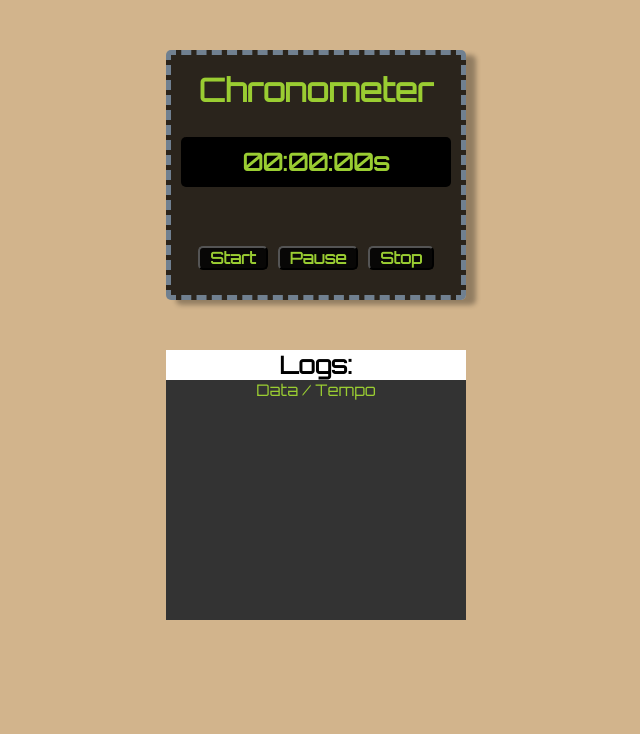
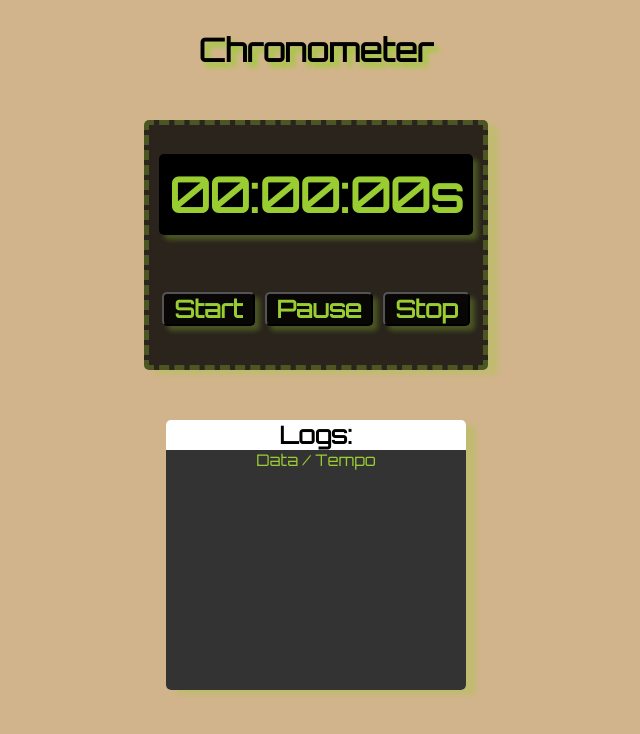
Before and after one commit to fabiofsjunior/learning-javascript, a plain HTML site: page html/cronometro.html in a window 1280 px wide. Shown: the whole page, without its empty margins (324-964 px from the left). Drawn offline with Linux system fonts and the light colour scheme.

Commit message:
update css

```diff
--- a/css/cronometro.css
+++ b/css/cronometro.css
@@ -7,6 +7,7 @@
     --colorShadow: #708090;
     --colorPage: #d2b48c;
     --colorHover: #99cd325d;
+    --colorShadow: #99cd324b;
 }
 *{
     /*Config Gerais básicas*/
@@ -16,6 +17,7 @@
     font-family: 'Orbitron', sans-serif;
 
 }
+
 body{
     background-color: var(--colorPage);
     display: flex;
@@ -23,6 +25,13 @@ body{
     gap: 50px;
     max-width: 100vw;
     max-height: 100vh;
+}
+header{
+    padding-top: 30px;
+}
+h1{
+    text-align: center;
+    text-shadow: 5px 5px 5px var(--colorTextLed);
 
 }
 
@@ -32,13 +41,11 @@ main{
     flex-direction: column;
     align-items: center;
     justify-content: space-around;
-    gap: 30px;
     width: fit-content;
     height: fit-content;
     min-width: 300px;
     min-height: 250px;
     margin: auto;
-    margin-top: 50px;
     padding: 0 10px 10px 10px;
 
 
@@ -46,10 +53,11 @@ main{
     background-color: var(--colorBg);
     border: 5px dashed var(--colorShadow);
     border-radius: 5px;
-    box-shadow: 10px 5px 5px rgba(0, 0, 0, 0.305);
+    box-shadow: 10px 5px 5px var(--colorShadow);
 
 
 }
+
 
 main h1{
     color: var(--colorTextLed);
@@ -63,14 +71,18 @@ main > div.led{
     border-radius: 5px;
     width: 100%;
     max-width: 100%;
+    box-shadow: 5px 5px 5px var(--colorShadow);
+
+
 
 }
 div.led>h2{
     background-color: black;
     color: yellowgreen;
-    font-size: 3vh;
+    font-size: 6vh;
     text-align: center;
     max-width: 100%;
+
 
 }
 
@@ -82,11 +94,13 @@ main div.buttons{
 
 main button{
     padding: 0 10px 0 10px;
-    font-size: 2vh;
+    font-size: 3vh;
     font-weight: bold;
     border-radius: 5px;
     background-color: var(--colorBg);
     color: var(--colorTextLed);
+    box-shadow: 5px 5px 5px var(--colorShadow);
+
 }
 
 main button:hover {
@@ -99,6 +113,9 @@ aside{
     width: 300px;
     height: fit-content;
     background-color: white;
+    border-radius: 5px;
+    box-shadow: 10px 5px 5px var(--colorShadow);
+
 
 }
 
@@ -106,4 +123,5 @@ div.log{
     height: 30vh;
     background-color: var(--colorBg);
     color: var(--colorTextLed);
+    border-radius: 0 0 5px 5px;
 }
--- a/html/cronometro.html
+++ b/html/cronometro.html
@@ -10,9 +10,11 @@
 </head>
 <body>
 
+   <header>
+       <h1>Chronometer</h1>
+   </header>
 
     <main>
-        <h1>Chronometer</h1>
         <div class="led">
             <h2>00:00:00s</h2>
         </div>
```
